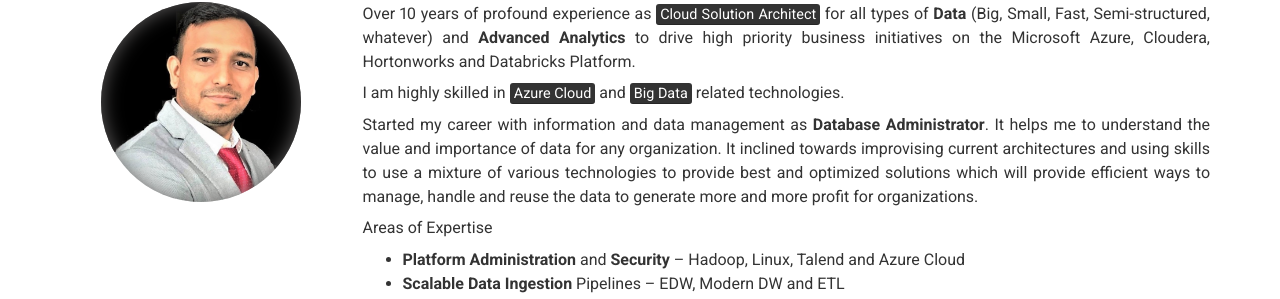
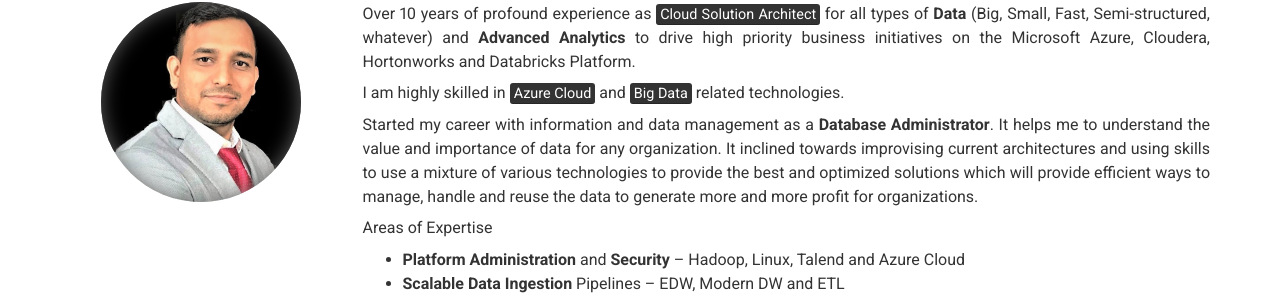
Before and after one commit to mohd-hasnain/mohd-hasnain.github.io, a Jekyll site: the page built from index.md, in a window 1280 px wide and 900 px high. Shown: the part 277-576 px from the top of the window. Built offline with Jekyll 4.4.1, drawn with Linux system fonts in a browser that asks for light colours; nearby versions of some CDN libraries.

Commit message:
Update _config.yml

```diff
--- a/_config.yml
+++ b/_config.yml
@@ -39,9 +39,9 @@ about_content: | # this will include new lines to allow paragraphs
 
   I am highly skilled in <mark>Azure Cloud</mark> and <mark>Big Data</mark> related technologies.
 
-  Started my career with information and data management as **Database Administrator**.
+  Started my career with information and data management as a **Database Administrator**.
   It helps me to understand the value and importance of data for any organization.
-  It inclined towards improvising current architectures and using skills to use a mixture of various technologies to provide best and
+  It inclined towards improvising current architectures and using skills to use a mixture of various technologies to provide the best and
   optimized solutions which will provide efficient ways to manage, handle and reuse the data to generate more and more profit for organizations.
 
   Areas of Expertise
```
